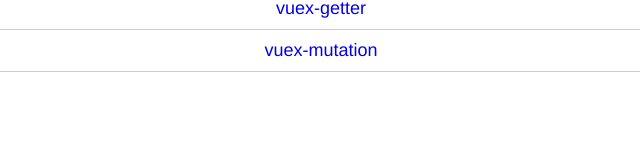
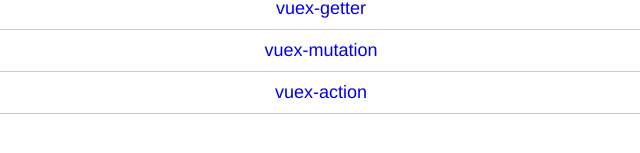
Before and after one commit to chenluily0451/vuePhoneDemo, a Vue app: page /vuex/mutation in a window 1280 px wide. Shown: the part 165-318 px from the top of the page, without its empty margins (319-959 px from the left). Built offline with nearby package versions, Linux system fonts and the light colour scheme.

Commit message:
add menu

```diff
--- a/src/components/Index.vue
+++ b/src/components/Index.vue
@@ -14,6 +14,9 @@
         </li>
         <li>
           <a href="#/vuex/mutation" target="_blank">vuex-mutation</a>
+        </li>
+        <li>
+          <a href="#/vuex/action" target="_blank">vuex-action</a>
         </li>
       </ul>
   </div>
```
